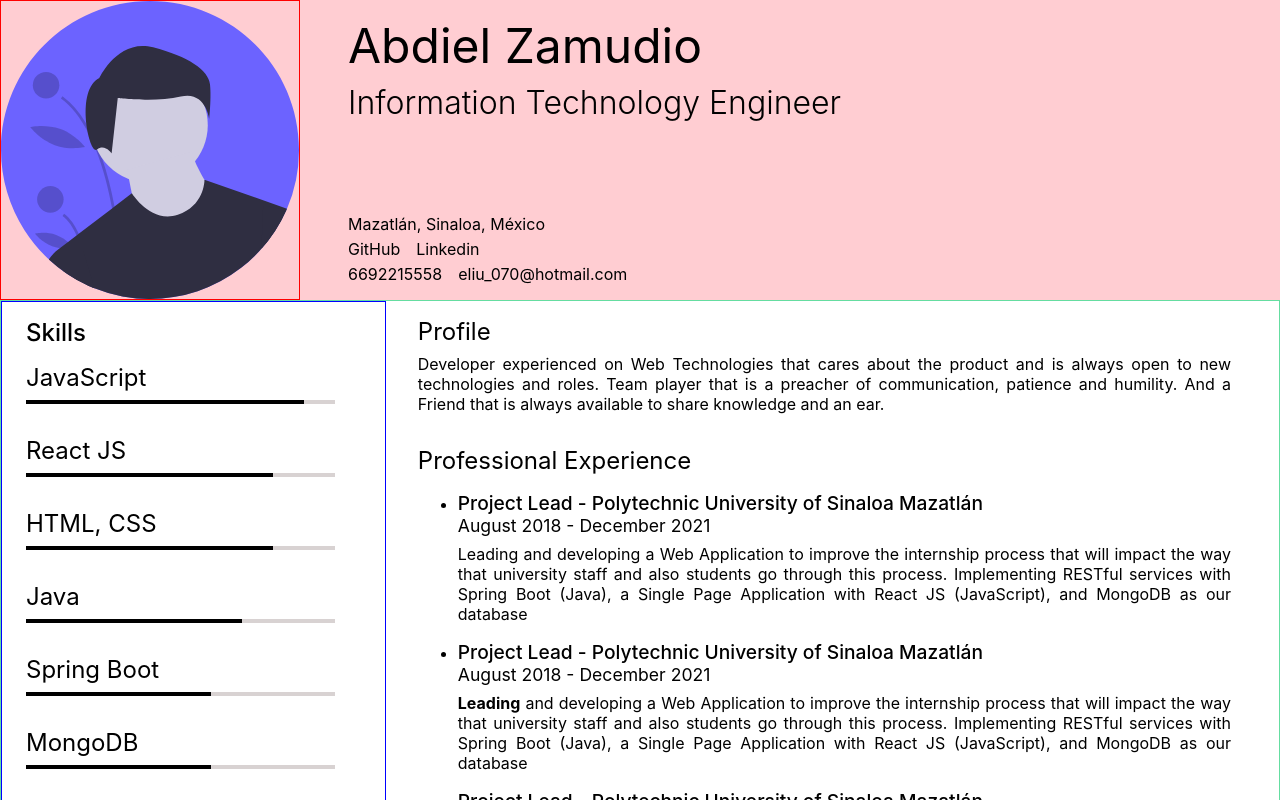
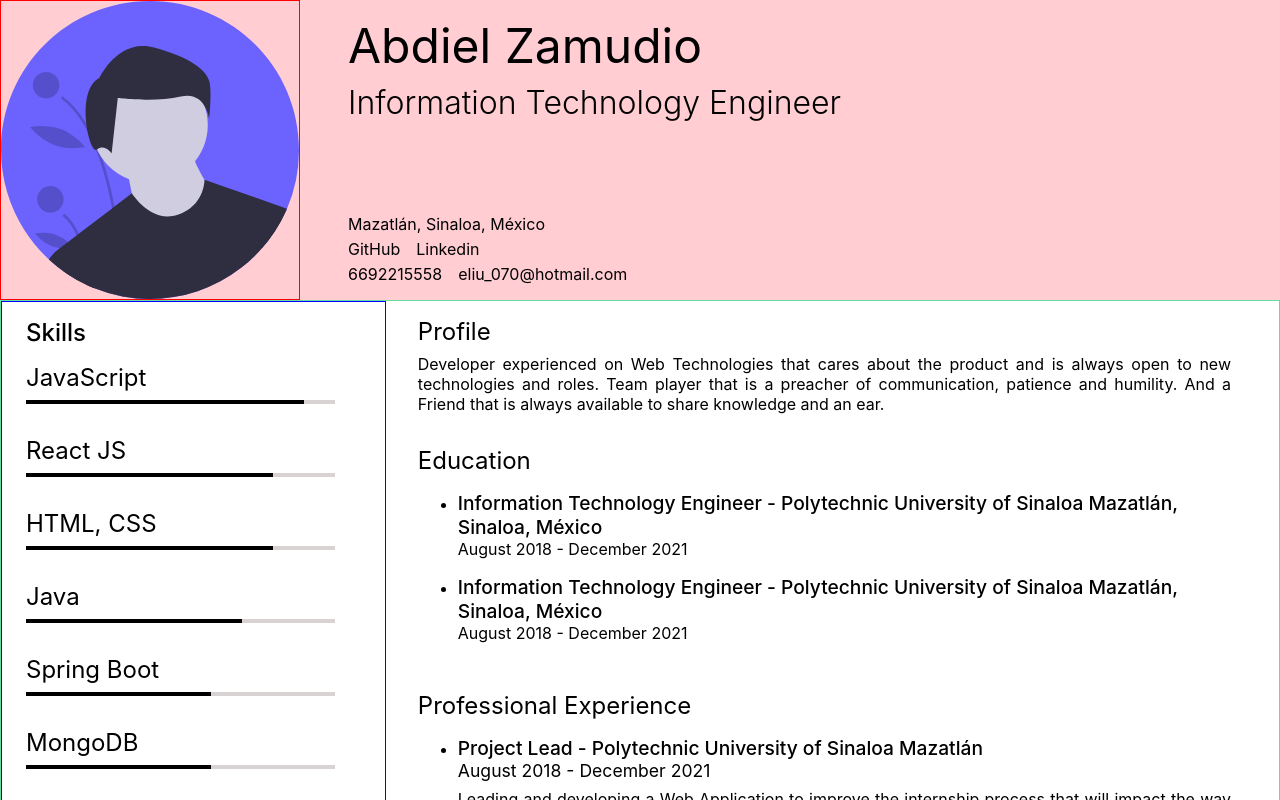
Before and after one commit to eliuabdiel/resume-maker, a React (Create React App) app: page / in a window 1280 px wide. Shown: the top 800 px of the page. Built offline with nearby package versions, Linux system fonts and the light colour scheme.

Commit message:
created EducationList component and education details are a thing

```diff
--- a/src/App.tsx
+++ b/src/App.tsx
@@ -144,6 +144,22 @@ const resumeContent = {
   is always open to new technologies and roles. Team player that is a preacher of
   communication, patience and humility. And a Friend that is always available to
   share knowledge and an ear.`,
+  education: [
+    {
+      degree: "Information Technology Engineer",
+      institution: "Polytechnic University of Sinaloa",
+      location: "Mazatlán, Sinaloa, México",
+      fechaInicio: "August 2018",
+      fechaFinal: "December 2021",
+    },
+    {
+      degree: "Information Technology Engineer",
+      institution: "Polytechnic University of Sinaloa",
+      location: "Mazatlán, Sinaloa, México",
+      fechaInicio: "August 2018",
+      fechaFinal: "December 2021",
+    },
+  ],
 }
 
 const App: React.FC = () => {
@@ -164,9 +180,10 @@ const App: React.FC = () => {
         showSkillLevel={resumeContent.showSkillLevel}
       />
       <ProfessionalBackground
-      profileDescription={resumeContent.profileDescription}
-      professionalExperiences={resumeContent.professionalExperience}
-      internshipsExperience={resumeContent.internshipsExperience}
+        profileDescription={resumeContent.profileDescription}
+        education={resumeContent.education}
+        professionalExperiences={resumeContent.professionalExperience}
+        internshipsExperience={resumeContent.internshipsExperience}
       />
     </Body>
     </>
--- /dev/null
+++ b/src/components/education/EducationCourse.module.css
@@ -0,0 +1,8 @@
+.educationContainer {
+  margin: 0px 0px 1rem 0px;
+}
+.titleEducation {
+  display: block;
+  font-size: 1.2rem;
+  font-weight: 500;
+}
--- /dev/null
+++ b/src/components/education/EducationCourse.tsx
@@ -0,0 +1,26 @@
+import React from 'react'
+import style from './EducationCourse.module.css'
+interface Props {
+  degree?: string;
+  institution?: string;
+  location?: string;
+  fechaInicio?: string;
+  fechaFinal?: string;
+}
+
+export const EducationCourse:React.FC<Props> = ({
+  degree,
+  institution,
+  location,
+  fechaInicio,
+  fechaFinal
+}) => {
+  return (
+    <li>
+      <div className={style.educationContainer}>
+        <label className={style.titleEducation}>{degree + " - " + institution + " " + location}</label>
+        <label className={style.dates}>{fechaInicio + " - " + fechaFinal}</label>
+      </div>
+    </li>
+  )
+}
--- /dev/null
+++ b/src/components/educationList/EducationList.module.css
@@ -0,0 +1,8 @@
+.educationContainer {
+  display: flex;
+  flex-direction: column;
+  margin-top: 1rem;
+}
+.title {
+  font-size: 1.5rem;
+}
--- /dev/null
+++ b/src/components/educationList/EducationList.tsx
@@ -0,0 +1,35 @@
+import React from 'react'
+import { EducationCourse } from '../education/EducationCourse'
+import style from './EducationList.module.css'
+
+interface Education {
+  degree?: string;
+  institution?: string;
+  location?: string;
+  fechaInicio?: string;
+  fechaFinal?: string;
+}
+
+interface Props {
+  education?: Education[];
+}
+
+export const EducationList:React.FC<Props> = ({education}) => {
+  return (
+    <div className={style.educationContainer}>
+      <label className={style.title}>Education</label>
+      <ul>
+        {education && education.map(( degree, index ) => {
+          return <EducationCourse
+                  key={index}
+                  degree={degree.degree}
+                  institution={degree.institution}
+                  location={degree.location}
+                  fechaInicio={degree.fechaInicio}
+                  fechaFinal={degree.fechaFinal}
+                />
+        })}
+      </ul>
+    </div>
+  )
+}
--- a/src/components/professionalBackground/ProfessionalBackground.tsx
+++ b/src/components/professionalBackground/ProfessionalBackground.tsx
@@ -1,4 +1,5 @@
 import React from 'react'
+import { EducationList } from '../educationList/EducationList'
 import { InternshipsExperienceList } from '../internshipsExperienceList/InternshipsExperienceList'
 import { ProfessionalExperiencesList } from '../professionalExperienceList/ProfessionalExperiencesList'
 import { ProfileDescription } from '../profileDescription/ProfileDescription'
@@ -50,8 +51,21 @@ export const ProfessionalBackground:React.FC<Props> = ({
             profileDescription={profileDescription}
           />
       }
-      <ProfessionalExperiencesList professionalExperiences={professionalExperiences} />
-      <InternshipsExperienceList internshipsExperience={internshipsExperience}/>
+      { education &&
+        <EducationList
+          education={education}
+        />
+      }
+      {professionalExperiences &&
+        <ProfessionalExperiencesList
+          professionalExperiences={professionalExperiences}
+        />}
+      {internshipsExperience &&
+        <InternshipsExperienceList
+          internshipsExperience={internshipsExperience}
+        />
+      }
+
 
     </div>
   )
```
